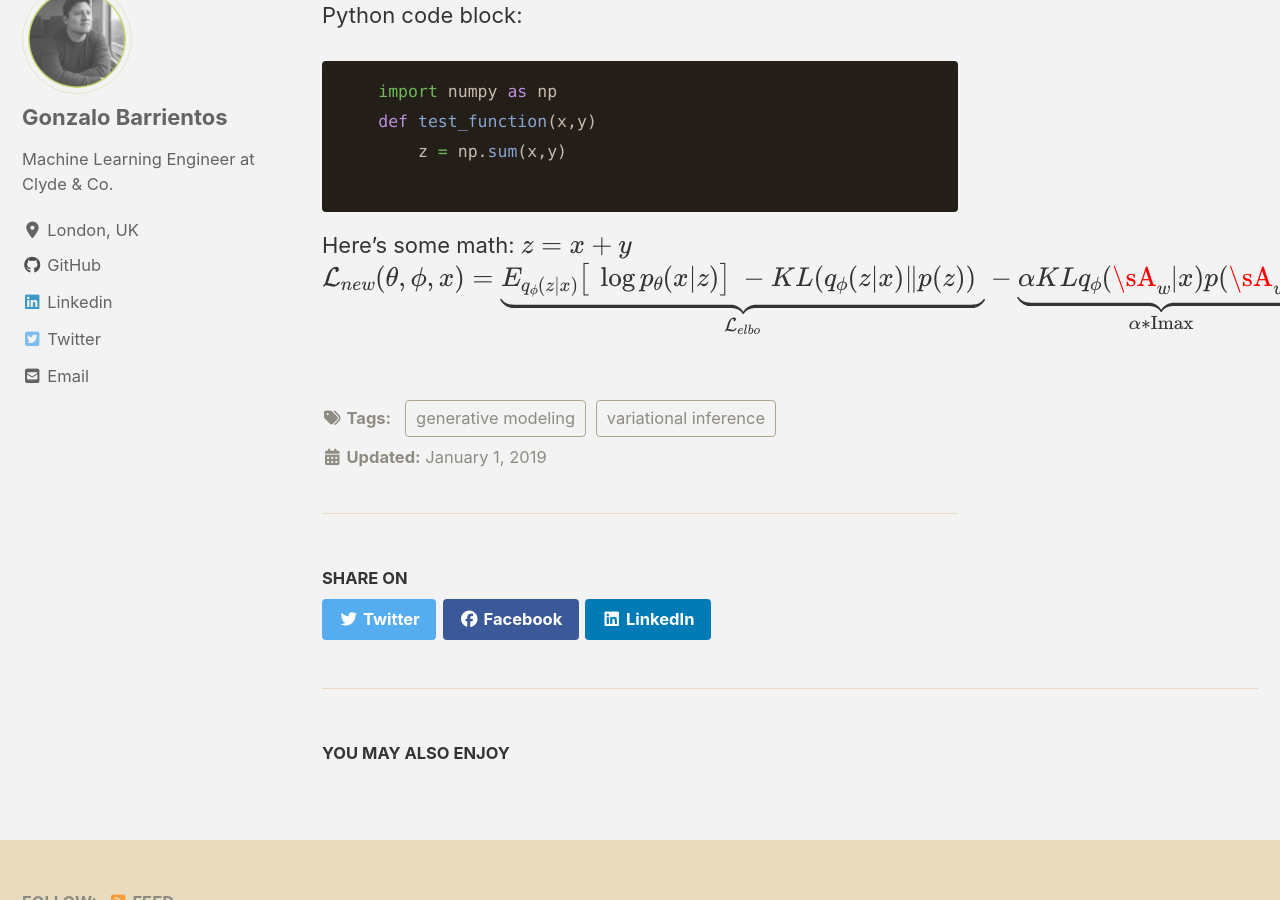
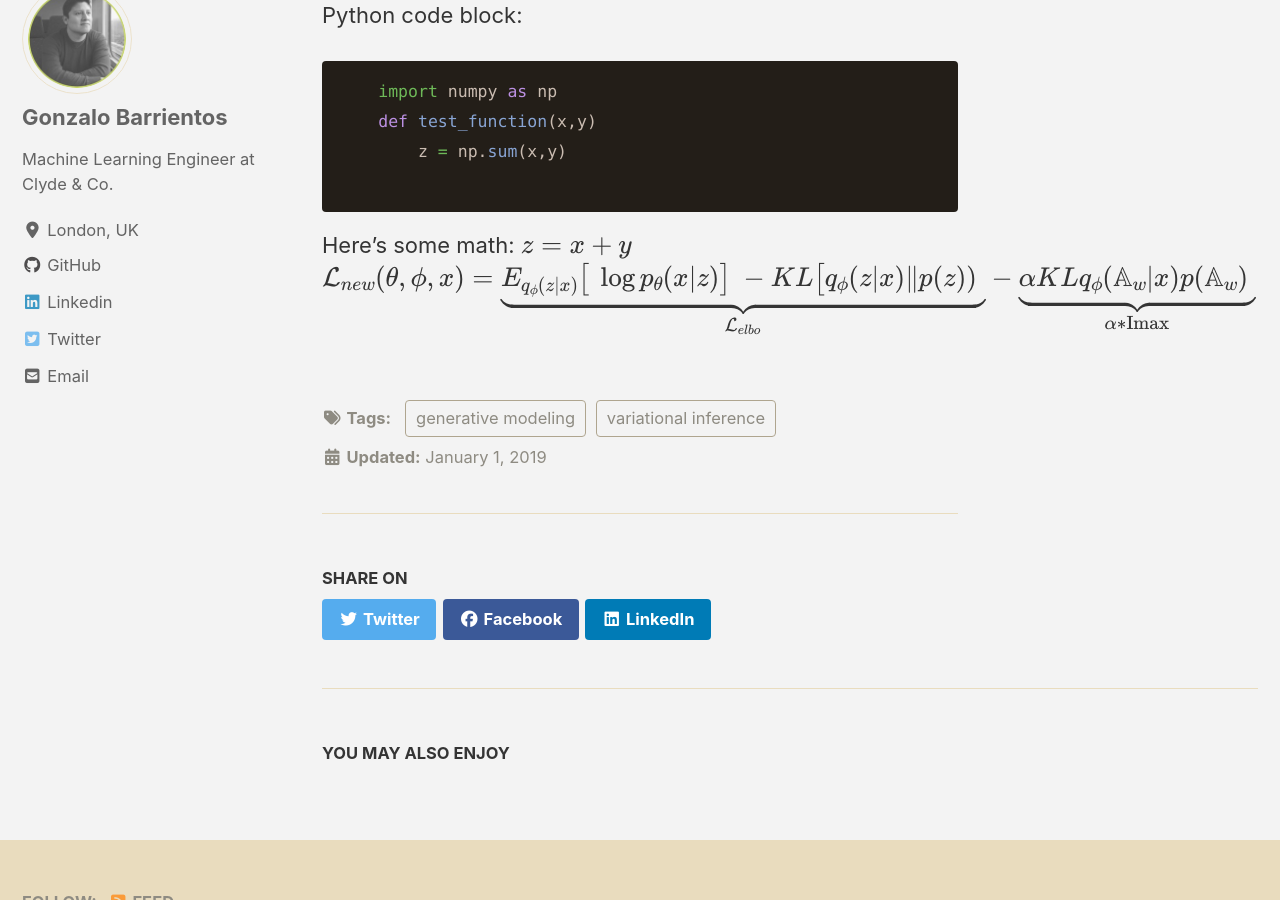
Before and after one commit to Gonzalob90/gonzalob90.github.io, a Jekyll site: the page built from _posts/2019-01-01-dissertation.md, in a window 1280 px wide and 900 px high, scrolled down 550 px. Built offline with Jekyll 4.4.1, drawn with Linux system fonts in a browser that asks for light colours; cached includes are drawn as plain includes; nearby versions of some CDN libraries; formulas are drawn with MathJax 3.

Commit message:
fix latex

```diff
--- a/_posts/2019-01-01-dissertation.md
+++ b/_posts/2019-01-01-dissertation.md
@@ -28,4 +28,4 @@ Here's some math:
 $$z= x+y$$
 $$\newcommand{\infdiv}{D_{KL}\infdivx}$$
 $$\require{physics}$$
-$$\mathcal{L}_{new}( \theta,\phi,x ) =  \underbrace{E_{q_{\phi}(z | x)} \big[\ \log p_{\theta}( x | z ) \big]\ - KL ( q_{\phi}( z | x) \Vert p (z))}_{\mathcal{L}_{elbo}}- \underbrace{\alpha KL{q_{\phi}(\sA_{w} | x)}{p( \sA_{w}) } }_{\alpha*\text{Imax}}$$
+$$\mathcal{L}_{new}( \theta,\phi,x ) =  \underbrace{E_{q_{\phi}(z | x)} \big[\ \log p_{\theta}( x | z ) \big]\ - KL \big[ q_{\phi}( z | x) \Vert p (z))}_{\mathcal{L}_{elbo}}- \underbrace{\alpha KL{q_{\phi}(\mathbb{A}_{w} | x)}{p(\mathbb{A}_{w}) } }_{\alpha*\text{Imax}}$$
```
